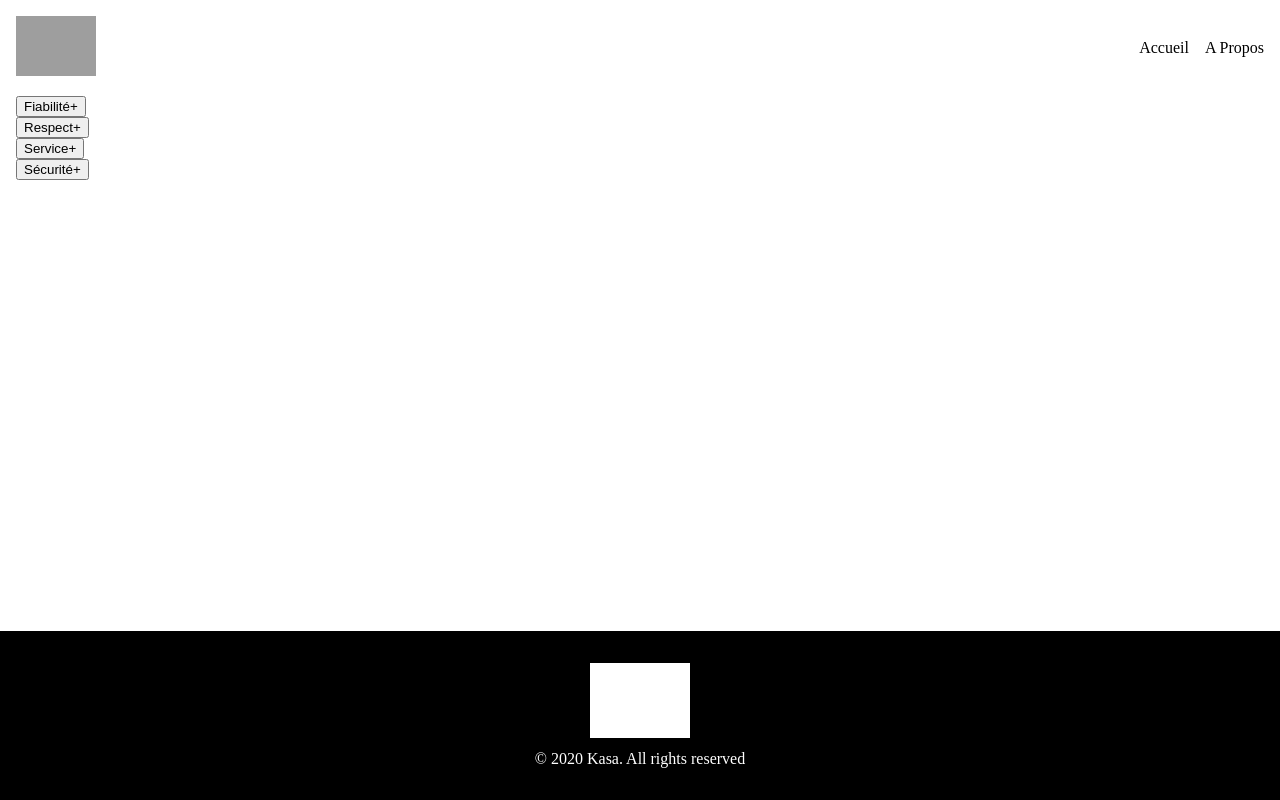
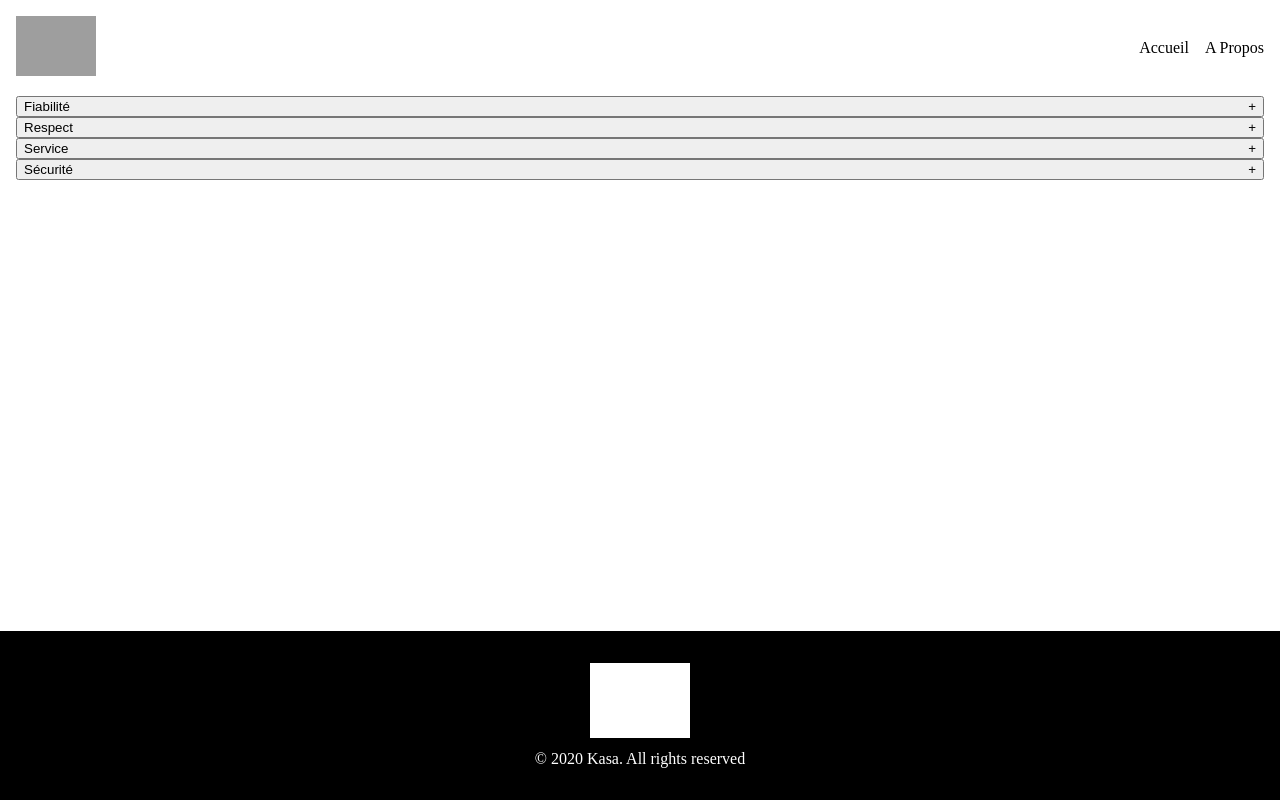
Before and after one commit to Flow2510/Kasa, a React (Vite) app: page /about in a window 1280 px wide. Built offline with nearby package versions, Linux system fonts and the light colour scheme; grey boxes are pictures that could not be loaded.

Commit message:
ajout des accordeons sur les pages

```diff
--- a/src/components/accordion/accordion.jsx
+++ b/src/components/accordion/accordion.jsx
@@ -1,4 +1,5 @@
 import { useState } from "react";
+import './accordion.scss';
 
 export default function Accordion({title, children}){
     const [isOpen, setIsOpen] = useState(false);
@@ -8,13 +9,13 @@ export default function Accordion({title, children}){
     };
 
     return (
-        <div>
-            <button onClick={toggle}>
+        <div className="accordion">
+            <button className="accordion__button" onClick={toggle}>
                 <span>{title}</span>
-                <span>{isOpen ? '-' : '+'}</span>
+                 <span>{isOpen ? '-' : '+'}</span>  {/* condition ? siVrai : siFaux */}
             </button>
             {isOpen && (
-                <div>
+                <div className="accordion__content">
                     {children}
                 </div>
             )}
--- a/src/components/accordion/accordion.scss
+++ b/src/components/accordion/accordion.scss
@@ -0,0 +1,8 @@
+.accordion{
+
+    &__button{
+        width: 100%;
+        display: flex;
+        justify-content: space-between;
+    }
+}
--- a/src/pages/about.jsx
+++ b/src/pages/about.jsx
@@ -26,7 +26,7 @@ export default function About(){
     return(
         <main className="main">
             {aboutList.map((item) => (
-                <Accordion title={item.title}>{item.content}</Accordion>
+                <Accordion key={item.title} title={item.title}>{item.content}</Accordion>
             ))}
         </main>
     )
--- a/src/pages/logement.jsx
+++ b/src/pages/logement.jsx
@@ -1,3 +1,4 @@
+import Accordion from "../components/accordion/accordion";
 import logements from "../data/logements.json";
 import './logement.scss';
 
@@ -22,8 +23,16 @@ export default function Logement(){
                         <img className="logement__profil-image" src={logements[0].host.picture} alt={logements[0].host.name} />
                     </div>
                 </div>
-                <span>mettre accordion </span>
-                <span>mettre accordion</span>
+                <div className="logement__description">
+                    <Accordion className="logement__accordion" title='description'>{logements[0].description}</Accordion>
+                    <Accordion className="logement__accordion" title='equipements'>
+                        <ul className="logement__list">
+                            {logements[0].equipments.map((equipment) => (
+                                <li className="logement__list-li" key={equipment}>{equipment}</li>
+                            ))}
+                        </ul>
+                    </Accordion>
+                </div>
             </section>
         </main>
     )
--- a/src/pages/logement.scss
+++ b/src/pages/logement.scss
@@ -25,4 +25,8 @@
             width: 50px;
         }
     }
+
+    &__description{
+
+    }
 }
```
